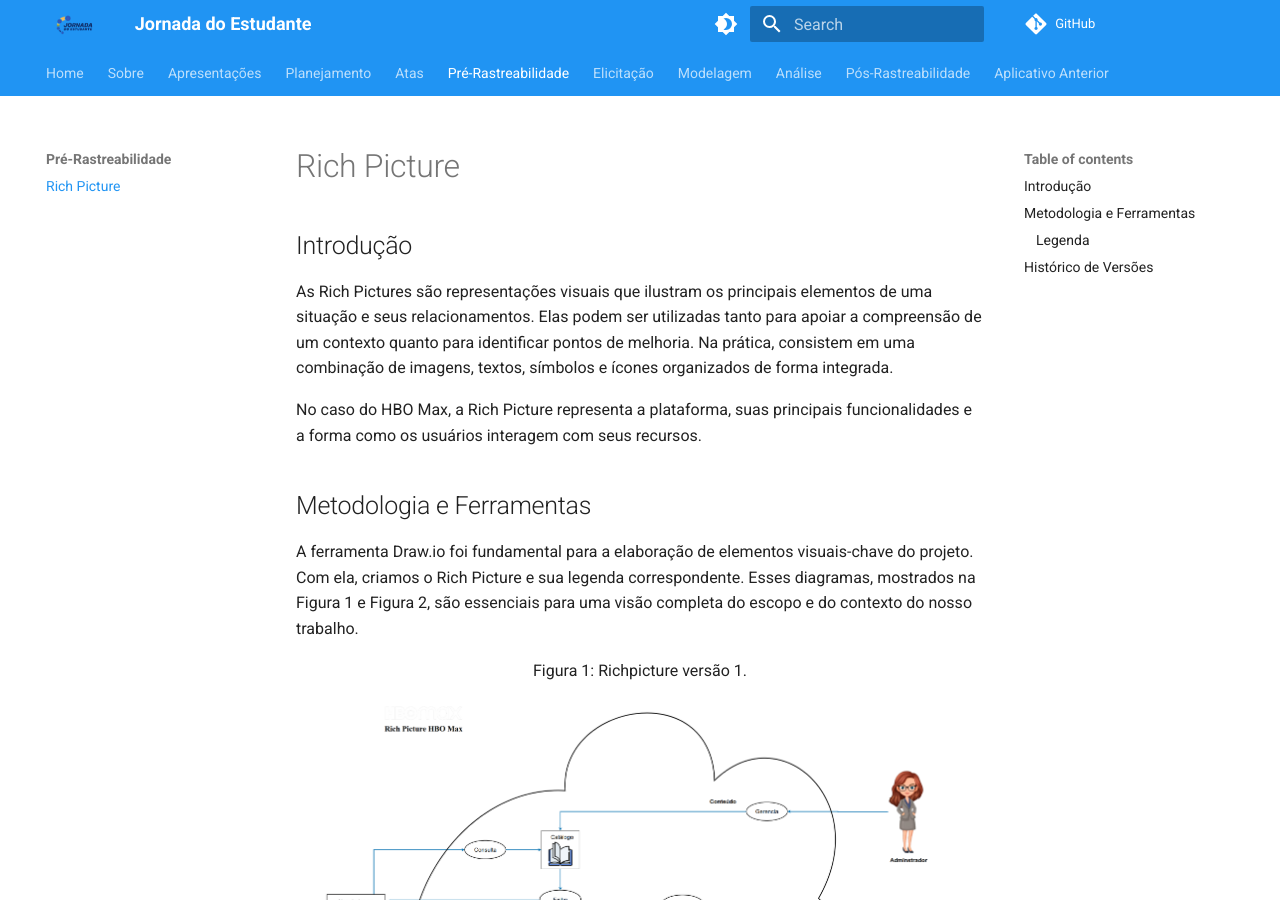
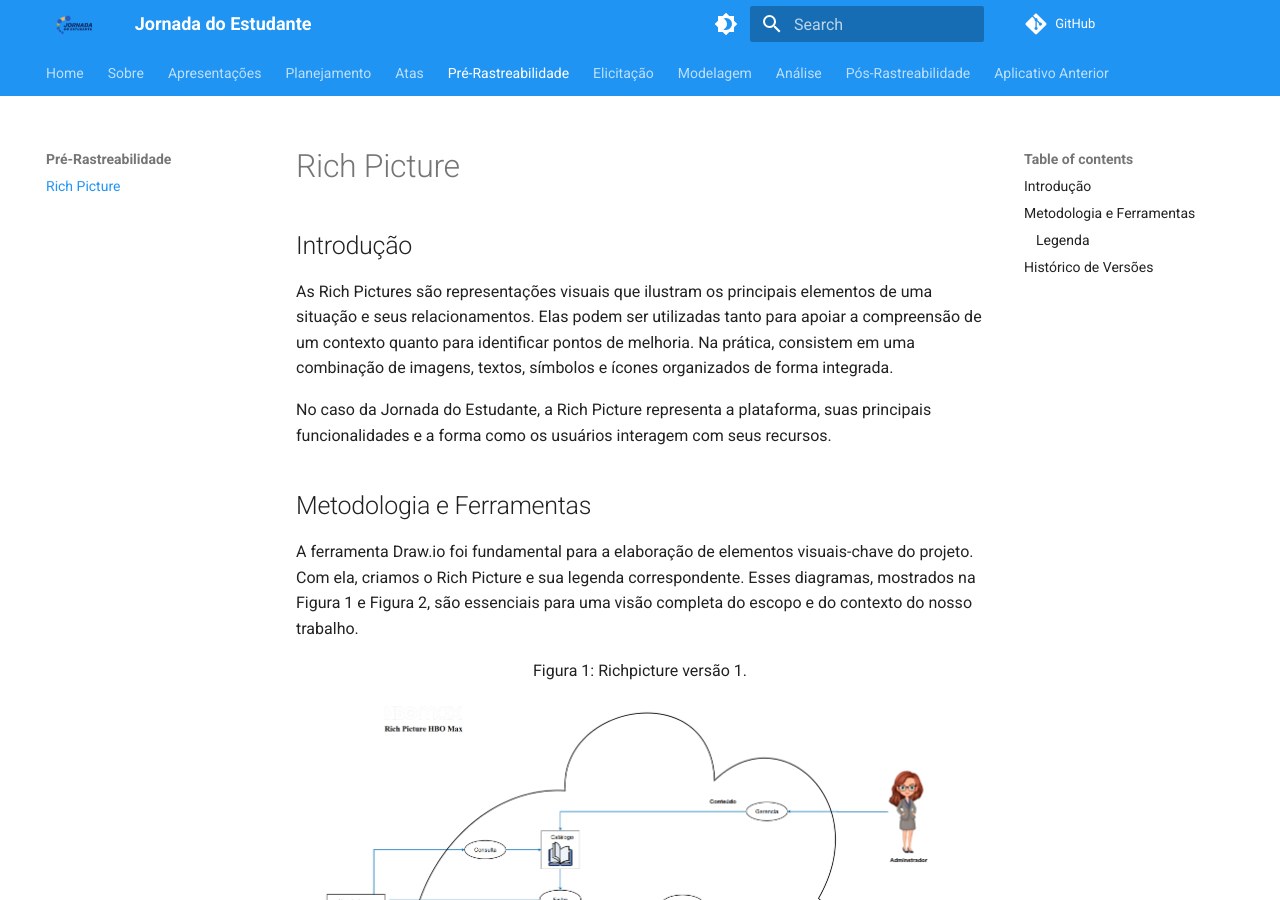
Before and after one commit to Requisitos-de-Software/2025.2-Grupo05, an MkDocs documentation site: the page built from docs/Pré-Rastriabilidade/Rich-picture.md, in a window 1280 px wide and 900 px high. Built offline with MkDocs 1.6.1 and Material for MkDocs 9.7.7, drawn with Linux system fonts in a browser that asks for light colours; comment, search, counter and statistics services are not loaded; some of the changed text lies outside the part shown.

Commit message:
Atualização do historico de versão Rich-picture.md

```diff
--- a/docs/Pré-Rastriabilidade/Rich-picture.md
+++ b/docs/Pré-Rastriabilidade/Rich-picture.md
@@ -3,7 +3,7 @@
 ##  Introdução
 As Rich Pictures são representações visuais que ilustram os principais elementos de uma situação e seus relacionamentos. Elas podem ser utilizadas tanto para apoiar a compreensão de um contexto quanto para identificar pontos de melhoria. Na prática, consistem em uma combinação de imagens, textos, símbolos e ícones organizados de forma integrada.
 
-No caso do HBO Max, a Rich Picture representa a plataforma, suas principais funcionalidades e a forma como os usuários interagem com seus recursos.
+No caso da Jornada do Estudante, a Rich Picture representa a plataforma, suas principais funcionalidades e a forma como os usuários interagem com seus recursos.
 
 ## Metodologia e Ferramentas
 A ferramenta Draw.io foi fundamental para a elaboração de elementos visuais-chave do projeto. Com ela, criamos o Rich Picture e sua legenda correspondente. Esses diagramas, mostrados na Figura 1 e Figura 2, são essenciais para uma visão completa do escopo e do contexto do nosso trabalho.
```
Also changed, not shown: other parts of docs/Pré-Rastriabilidade/Rich-picture.md (+2 -1 lines).
